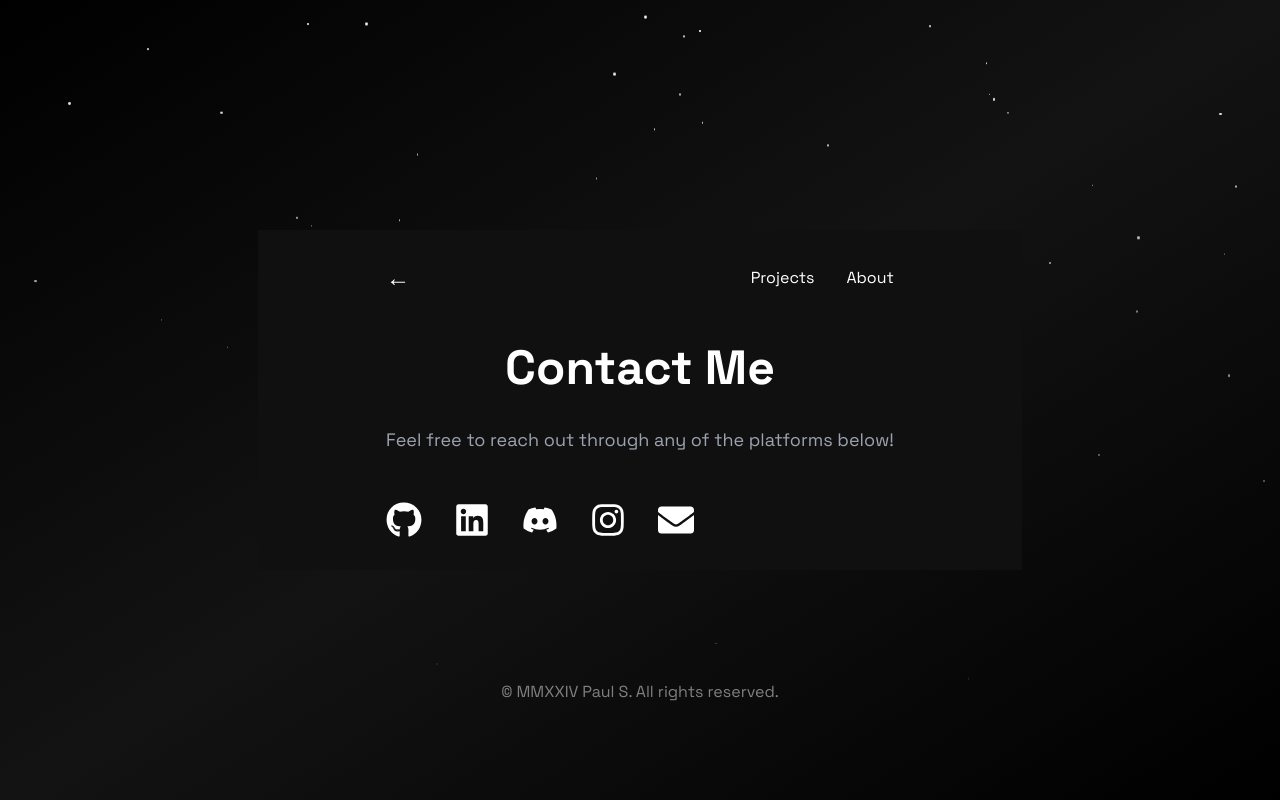
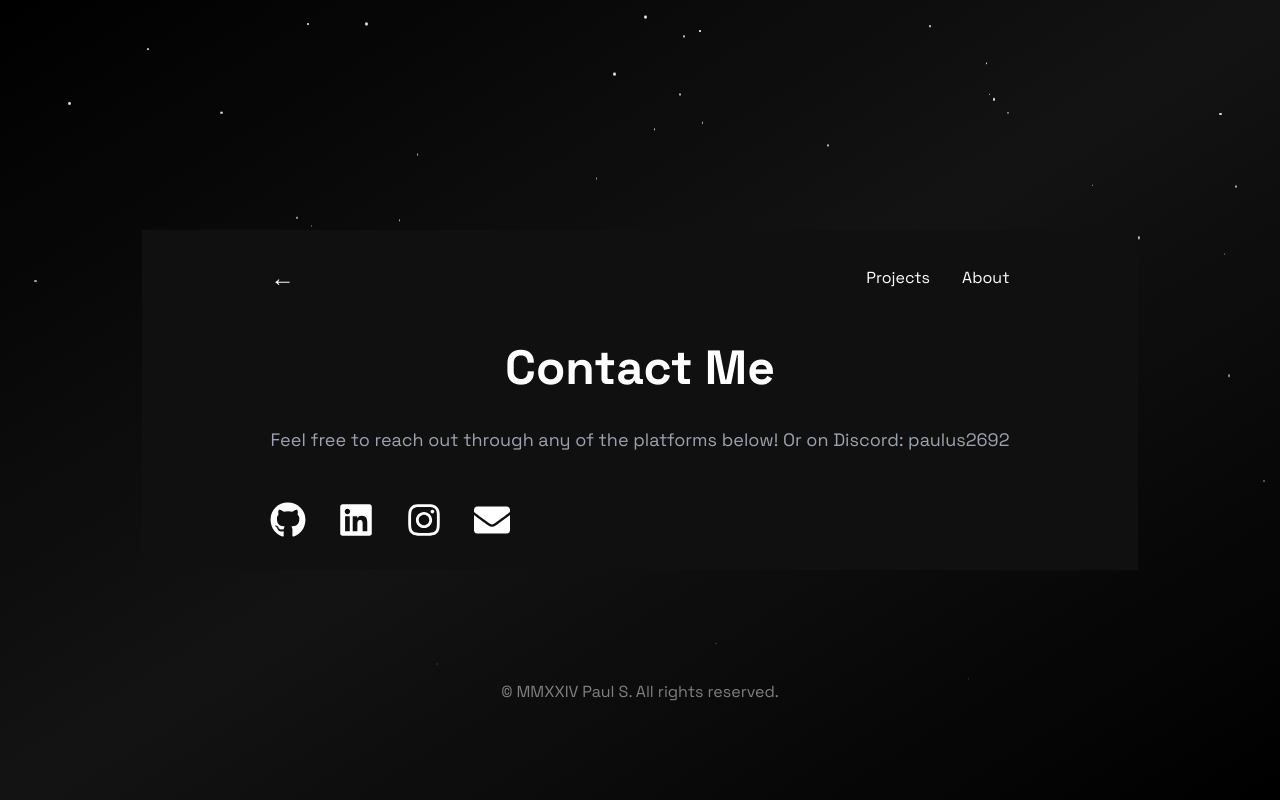
Before and after one commit to Taxanehh/website, a Next.js app: page /contact in a window 1280 px wide. Built offline with nearby package versions, Linux system fonts and the light colour scheme.

Commit message:
Contact me update

```diff
--- a/app/components/contact.jsx
+++ b/app/components/contact.jsx
@@ -1,7 +1,7 @@
 import React, { useState } from 'react';
 import { motion, AnimatePresence } from 'framer-motion';
 import { useRouter } from 'next/navigation';
-import { FaGithub, FaDiscord, FaLinkedin, FaInstagram, FaEnvelope } from 'react-icons/fa';
+import { FaGithub, FaLinkedin, FaInstagram, FaEnvelope } from 'react-icons/fa';
 
 export default function Contact() {
   const router = useRouter();
@@ -62,7 +62,7 @@ export default function Contact() {
               initial={{ opacity: 0, y: 30 }}
               animate={{ opacity: 1, y: 0, transition: { duration: 1, delay: 0.6 } }}
             >
-              Feel free to reach out through any of the platforms below!
+              Feel free to reach out through any of the platforms below! Or on Discord: paulus2692
             </motion.p>
 
             {/* Icons and Links */}
@@ -72,23 +72,19 @@ export default function Contact() {
               animate={{ opacity: 1, y: 0, transition: { duration: 1, delay: 0.9 } }}
             >
               {/* GitHub */}
-              <a href="YOUR_GITHUB_LINK" target="_blank" className="hover:text-gray-300 transition">
+              <a href="https://github.com/Taxanehh" target="_blank" className="hover:text-gray-300 transition">
                 <FaGithub />
               </a>
               {/* LinkedIn */}
-              <a href="YOUR_LINKEDIN_LINK" target="_blank" className="hover:text-gray-300 transition">
+              <a href="https://www.linkedin.com/in/paul-stokreef/" target="_blank" className="hover:text-gray-300 transition">
                 <FaLinkedin />
               </a>
-              {/* Discord */}
-              <a href="YOUR_DISCORD_LINK" target="_blank" className="hover:text-gray-300 transition">
-                <FaDiscord />
-              </a>
               {/* Instagram */}
-              <a href="YOUR_INSTAGRAM_LINK" target="_blank" className="hover:text-gray-300 transition">
+              <a href="https://www.instagram.com/paul.stokreef/" target="_blank" className="hover:text-gray-300 transition">
                 <FaInstagram />
               </a>
               {/* Email */}
-              <a href="mailto:YOUR_EMAIL" target="_blank" className="hover:text-gray-300 transition">
+              <a href="mailto:paul.stokreef@gmail.com" target="_blank" className="hover:text-gray-300 transition">
                 <FaEnvelope />
               </a>
             </motion.div>
```
